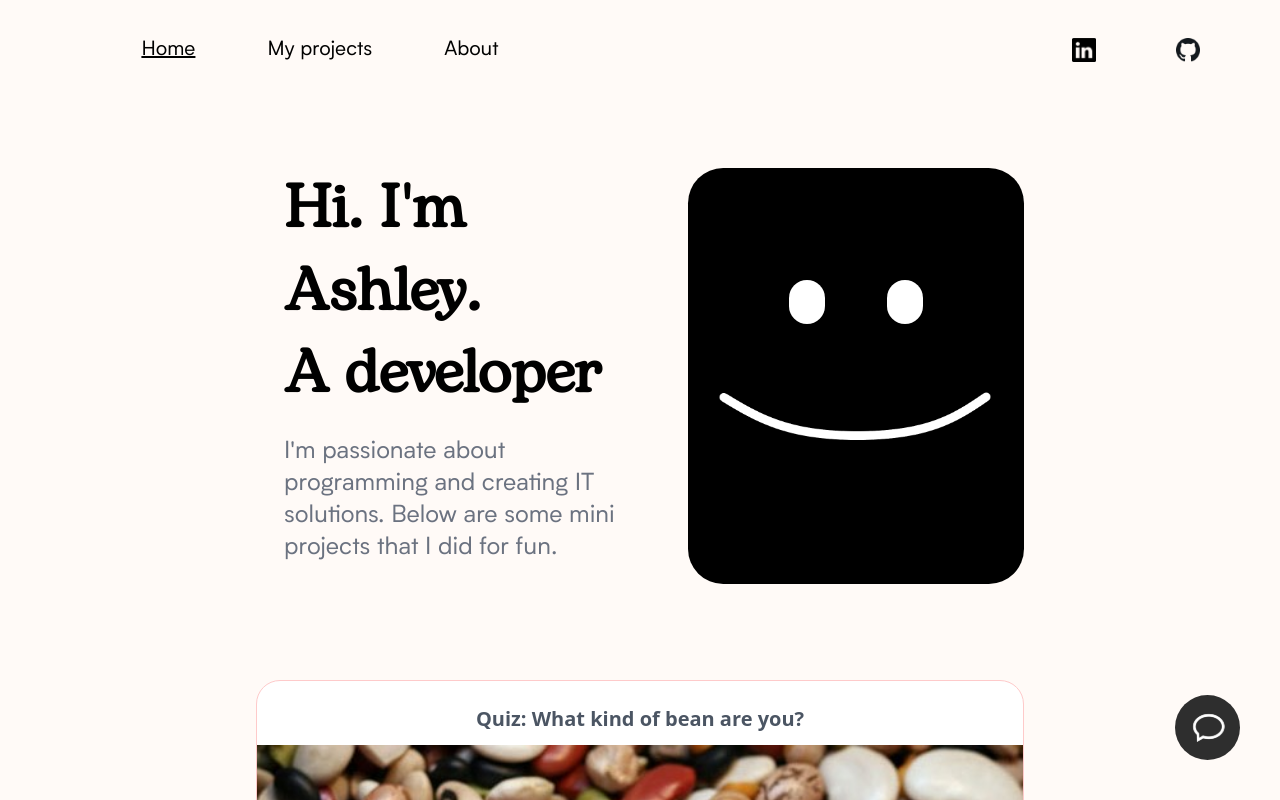
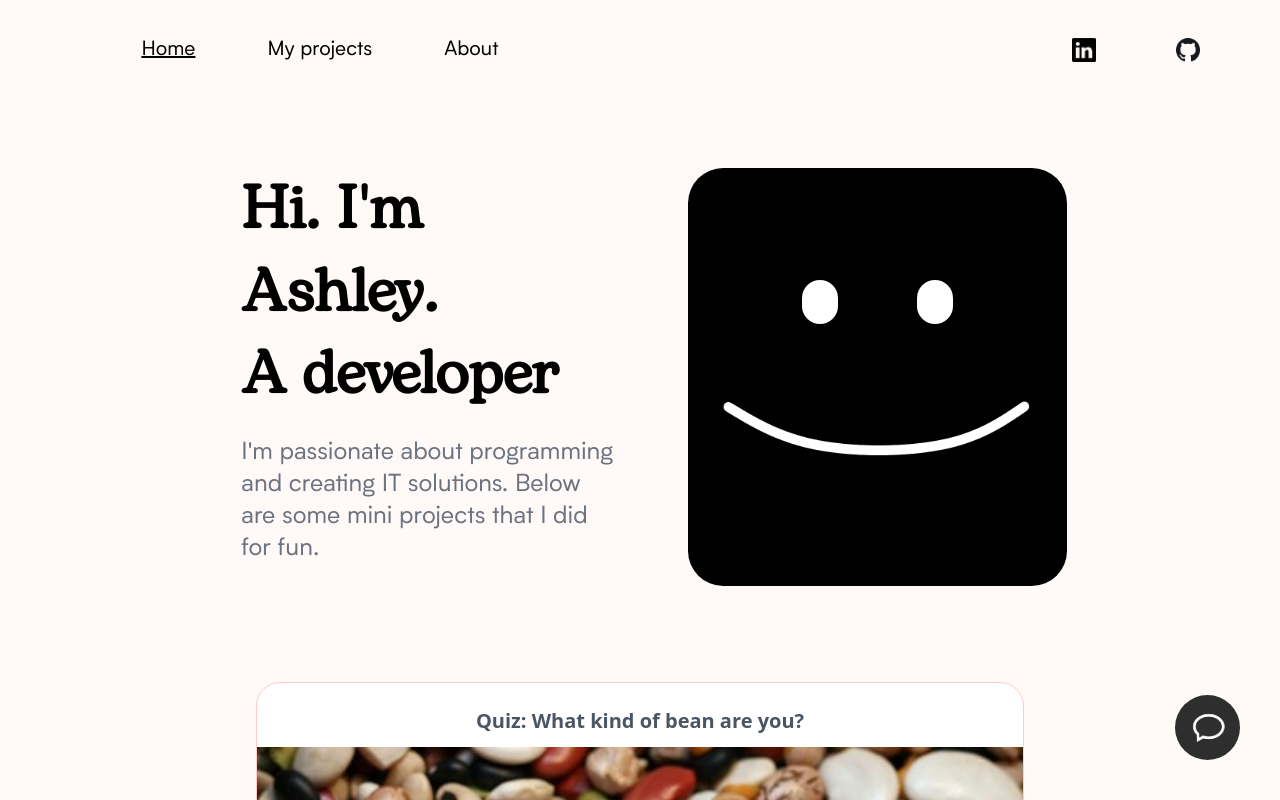
Before and after one commit to ashleycao12/my-website, a Vue app: page / in a window 1280 px wide. Shown: the top 800 px of the page. Built offline with nearby package versions, Linux system fonts and the light colour scheme.

Commit message:
adjust responsive content width

```diff
--- a/src/views/HomeView.vue
+++ b/src/views/HomeView.vue
@@ -1,6 +1,6 @@
 <template>
 <!-- intro -->
-  <div class="w-5/6 xl:w-3/5 max-w-5xl lg:flex mx-auto my-14">
+  <div class="w-5/6 xl:w-2/3 2xl:w-3/5 max-w-5xl lg:flex mx-auto my-14">
   <!-- text container-->
     <div class="text-center lg:text-left lg:w-1/2 mx-7 flex flex-col justify-center">
       <h1 class="text-3xl sm:text-6xl font-bogart font-semibold sm:leading-snug">Hi. I'm Ashley.</h1>
```
